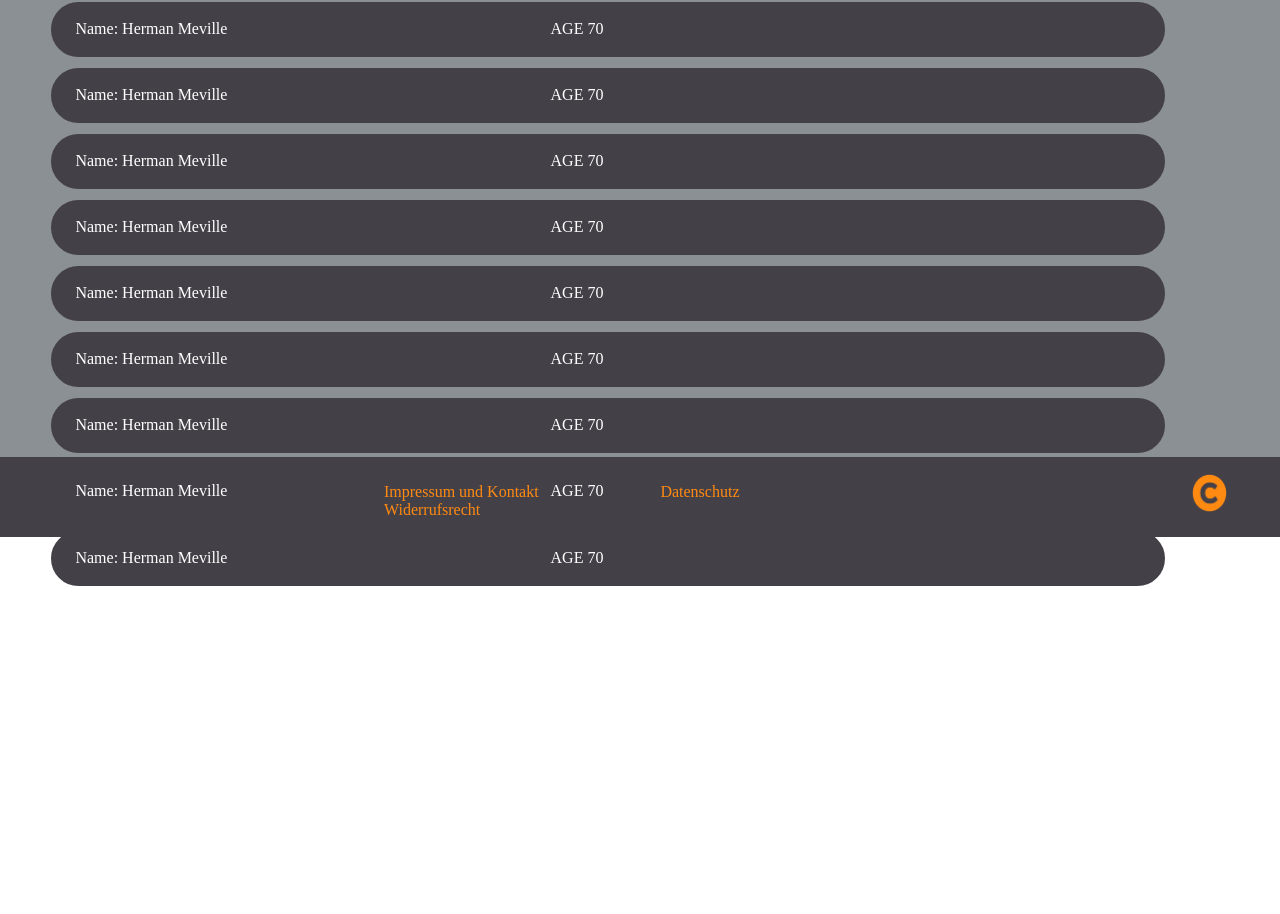
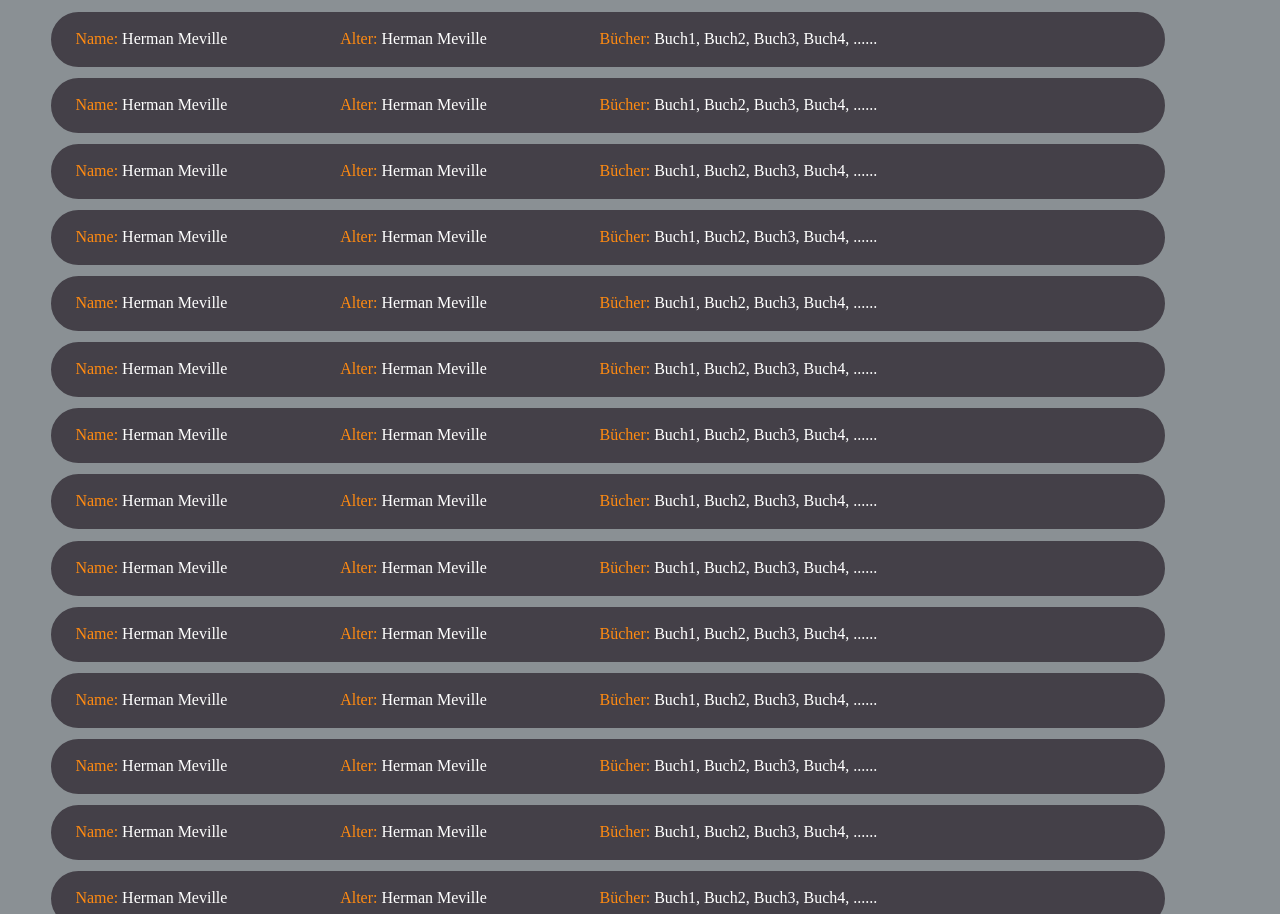
Before and after one commit to cr4kn4x/WebAnwendungen, a plain HTML site: page Author_Page/app.html in a window 1280 px wide. Shown: the part 263-1177 px from the top of the page. Before the commit the page ends 849 px from the top, so only its background shows below. Drawn offline with Linux system fonts and the light colour scheme; a web font is replaced by a local one.

Commit message:
Fixed Copyright, font-color, Author attribute and attribute span + CSS

```diff
--- a/Author_Page/app.html
+++ b/Author_Page/app.html
@@ -35,14 +35,88 @@
 
 			<div class="author_buble">
 				<p>
-					Name: Herman <span class="Author_name">Meville AGE</span> 70
+					<span class="Author_name_tag Author_attribute_tag">Name:</span>
+					<span class="Author_attribute"> Herman Meville </span>
+
+					<span class="Author_attribute_tag">Alter:</span>
+					<span class="Author_attribute"> Herman Meville </span>
+
+					<span class="Author_attribute_tag">Bücher:</span>
+					<span class="Author_attribute"> Buch1, Buch2, Buch3, Buch4, ...... </span>
+
+				</p>
+			</div>
+
+			<div class="author_buble">
+				<p>
+					<span class="Author_name_tag Author_attribute_tag">Name:</span>
+					<span class="Author_attribute"> Herman Meville </span>
+
+					<span class="Author_attribute_tag">Alter:</span>
+					<span class="Author_attribute"> Herman Meville </span>
+
+					<span class="Author_attribute_tag">Bücher:</span>
+					<span class="Author_attribute"> Buch1, Buch2, Buch3, Buch4, ...... </span>
+
+				</p>
+			</div>
+
+			<div class="author_buble">
+				<p>
+					<span class="Author_name_tag Author_attribute_tag">Name:</span>
+					<span class="Author_attribute"> Herman Meville </span>
+
+					<span class="Author_attribute_tag">Alter:</span>
+					<span class="Author_attribute"> Herman Meville </span>
+
+					<span class="Author_attribute_tag">Bücher:</span>
+					<span class="Author_attribute"> Buch1, Buch2, Buch3, Buch4, ...... </span>
+
 				</p>
 			</div>
 
 
 			<div class="author_buble">
 				<p>
-					Name: Herman <span class="Author_name">Meville AGE</span> 70
+					<span class="Author_name_tag Author_attribute_tag">Name:</span>
+					<span class="Author_attribute"> Herman Meville </span>
+
+					<span class="Author_attribute_tag">Alter:</span>
+					<span class="Author_attribute"> Herman Meville </span>
+
+					<span class="Author_attribute_tag">Bücher:</span>
+					<span class="Author_attribute"> Buch1, Buch2, Buch3, Buch4, ...... </span>
+
+				</p>
+			</div>
+
+
+			<div class="author_buble">
+				<p>
+					<span class="Author_name_tag Author_attribute_tag">Name:</span>
+					<span class="Author_attribute"> Herman Meville </span>
+
+					<span class="Author_attribute_tag">Alter:</span>
+					<span class="Author_attribute"> Herman Meville </span>
+
+					<span class="Author_attribute_tag">Bücher:</span>
+					<span class="Author_attribute"> Buch1, Buch2, Buch3, Buch4, ...... </span>
+
+				</p>
+			</div>
+
+
+			<div class="author_buble">
+				<p>
+					<span class="Author_name_tag Author_attribute_tag">Name:</span>
+					<span class="Author_attribute"> Herman Meville </span>
+
+					<span class="Author_attribute_tag">Alter:</span>
+					<span class="Author_attribute"> Herman Meville </span>
+
+					<span class="Author_attribute_tag">Bücher:</span>
+					<span class="Author_attribute"> Buch1, Buch2, Buch3, Buch4, ...... </span>
+
 				</p>
 			</div>
 
@@ -50,7 +124,45 @@
 
 			<div class="author_buble">
 				<p>
-					Name: Herman <span class="Author_name">Meville AGE</span> 70
+					<span class="Author_name_tag Author_attribute_tag">Name:</span>
+					<span class="Author_attribute"> Herman Meville </span>
+
+					<span class="Author_attribute_tag">Alter:</span>
+					<span class="Author_attribute"> Herman Meville </span>
+
+					<span class="Author_attribute_tag">Bücher:</span>
+					<span class="Author_attribute"> Buch1, Buch2, Buch3, Buch4, ...... </span>
+
+				</p>
+			</div>
+
+
+			<div class="author_buble">
+				<p>
+					<span class="Author_name_tag Author_attribute_tag">Name:</span>
+					<span class="Author_attribute"> Herman Meville </span>
+
+					<span class="Author_attribute_tag">Alter:</span>
+					<span class="Author_attribute"> Herman Meville </span>
+
+					<span class="Author_attribute_tag">Bücher:</span>
+					<span class="Author_attribute"> Buch1, Buch2, Buch3, Buch4, ...... </span>
+
+				</p>
+			</div>
+
+
+			<div class="author_buble">
+				<p>
+					<span class="Author_name_tag Author_attribute_tag">Name:</span>
+					<span class="Author_attribute"> Herman Meville </span>
+
+					<span class="Author_attribute_tag">Alter:</span>
+					<span class="Author_attribute"> Herman Meville </span>
+
+					<span class="Author_attribute_tag">Bücher:</span>
+					<span class="Author_attribute"> Buch1, Buch2, Buch3, Buch4, ...... </span>
+
 				</p>
 			</div>
 
@@ -58,7 +170,32 @@
 
 			<div class="author_buble">
 				<p>
-					Name: Herman <span class="Author_name">Meville AGE</span> 70
+					<span class="Author_name_tag Author_attribute_tag">Name:</span>
+					<span class="Author_attribute"> Herman Meville </span>
+
+					<span class="Author_attribute_tag">Alter:</span>
+					<span class="Author_attribute"> Herman Meville </span>
+
+					<span class="Author_attribute_tag">Bücher:</span>
+					<span class="Author_attribute"> Buch1, Buch2, Buch3, Buch4, ...... </span>
+
+				</p>
+			</div>
+
+
+
+
+			<div class="author_buble">
+				<p>
+					<span class="Author_name_tag Author_attribute_tag">Name:</span>
+					<span class="Author_attribute"> Herman Meville </span>
+
+					<span class="Author_attribute_tag">Alter:</span>
+					<span class="Author_attribute"> Herman Meville </span>
+
+					<span class="Author_attribute_tag">Bücher:</span>
+					<span class="Author_attribute"> Buch1, Buch2, Buch3, Buch4, ...... </span>
+
 				</p>
 			</div>
 
@@ -66,7 +203,15 @@
 
 			<div class="author_buble">
 				<p>
-					Name: Herman <span class="Author_name">Meville AGE</span> 70
+					<span class="Author_name_tag Author_attribute_tag">Name:</span>
+					<span class="Author_attribute"> Herman Meville </span>
+
+					<span class="Author_attribute_tag">Alter:</span>
+					<span class="Author_attribute"> Herman Meville </span>
+
+					<span class="Author_attribute_tag">Bücher:</span>
+					<span class="Author_attribute"> Buch1, Buch2, Buch3, Buch4, ...... </span>
+
 				</p>
 			</div>
 
@@ -74,7 +219,15 @@
 
 			<div class="author_buble">
 				<p>
-					Name: Herman <span class="Author_name">Meville AGE</span> 70
+					<span class="Author_name_tag Author_attribute_tag">Name:</span>
+					<span class="Author_attribute"> Herman Meville </span>
+
+					<span class="Author_attribute_tag">Alter:</span>
+					<span class="Author_attribute"> Herman Meville </span>
+
+					<span class="Author_attribute_tag">Bücher:</span>
+					<span class="Author_attribute"> Buch1, Buch2, Buch3, Buch4, ...... </span>
+
 				</p>
 			</div>
 
@@ -82,24 +235,22 @@
 
 			<div class="author_buble">
 				<p>
-					Name: Herman <span class="Author_name">Meville AGE</span> 70
+					<span class="Author_name_tag Author_attribute_tag">Name:</span>
+					<span class="Author_attribute"> Herman Meville </span>
+
+					<span class="Author_attribute_tag">Alter:</span>
+					<span class="Author_attribute"> Herman Meville </span>
+
+					<span class="Author_attribute_tag">Bücher:</span>
+					<span class="Author_attribute"> Buch1, Buch2, Buch3, Buch4, ...... </span>
+
 				</p>
 			</div>
 
 
 
-			<div class="author_buble">
-				<p>
-					Name: Herman <span class="Author_name">Meville AGE</span> 70
-				</p>
-			</div>
 
 
-			<div class="author_buble">
-				<p>
-					Name: Herman <span class="Author_name">Meville AGE</span> 70
-				</p>
-			</div>
 
 
 
--- a/Author_Page/stylesheet.css
+++ b/Author_Page/stylesheet.css
@@ -16,8 +16,6 @@ body {margin:0}
 	margin: 0;
     padding: 0;
 }
-
-
 
 
 #navigation {
@@ -101,13 +99,12 @@ body {margin:0}
 #copyright {
     background: url(Copyright.png);
     background-size: contain;
-    position: absolute;
-    margin-left: 80%;
-    bottom: 3%;
-    right: 4%;
+    position: relative;
+    margin-left: 96%;
+    bottom: 19%;
+    margin-right:2%;
     width: 38px;
     height: 40px;
-
 }
 
 
@@ -115,16 +112,12 @@ body {margin:0}
 .author_body_container {
 	background-color: #8A9094;
 	width:100%;
-	height:90%;
+	height:auto;
+	padding-bottom:4%;
 	padding-top:8%;
 	padding-left: 4%;
 	padding-right: 9%;
 	color:white;
-}
-
-
-.Author_name{
-	word-spacing: 20em;
 }
 
 
@@ -142,7 +135,7 @@ body {margin:0}
 .searchbar_container{
 	padding-top:1%;
 	width:70%;
-	height:60px;
+	height:70px;
 	margin-bottom:2%;
 }
 
@@ -150,7 +143,7 @@ body {margin:0}
 input[type="text"] {
 	font-weight:200;
 	width:70%;
-	height:75%;
+	height:90%;
 	border: 1px solid #444048;
 	border-radius:8px;
 }
@@ -159,6 +152,18 @@ input[type="text"] {
 button[type="submit"] {
 	border: 1px solid #444048;
 	width: 4%;
-	height:75%;
+	height:90%;
 	border-radius:8px;
 }
+
+
+
+.Author_attribute_tag{
+	color:#FF8A11;
+	padding-left:10%;
+}
+
+
+.Author_name_tag{
+	padding-left:0%;
+}
```
